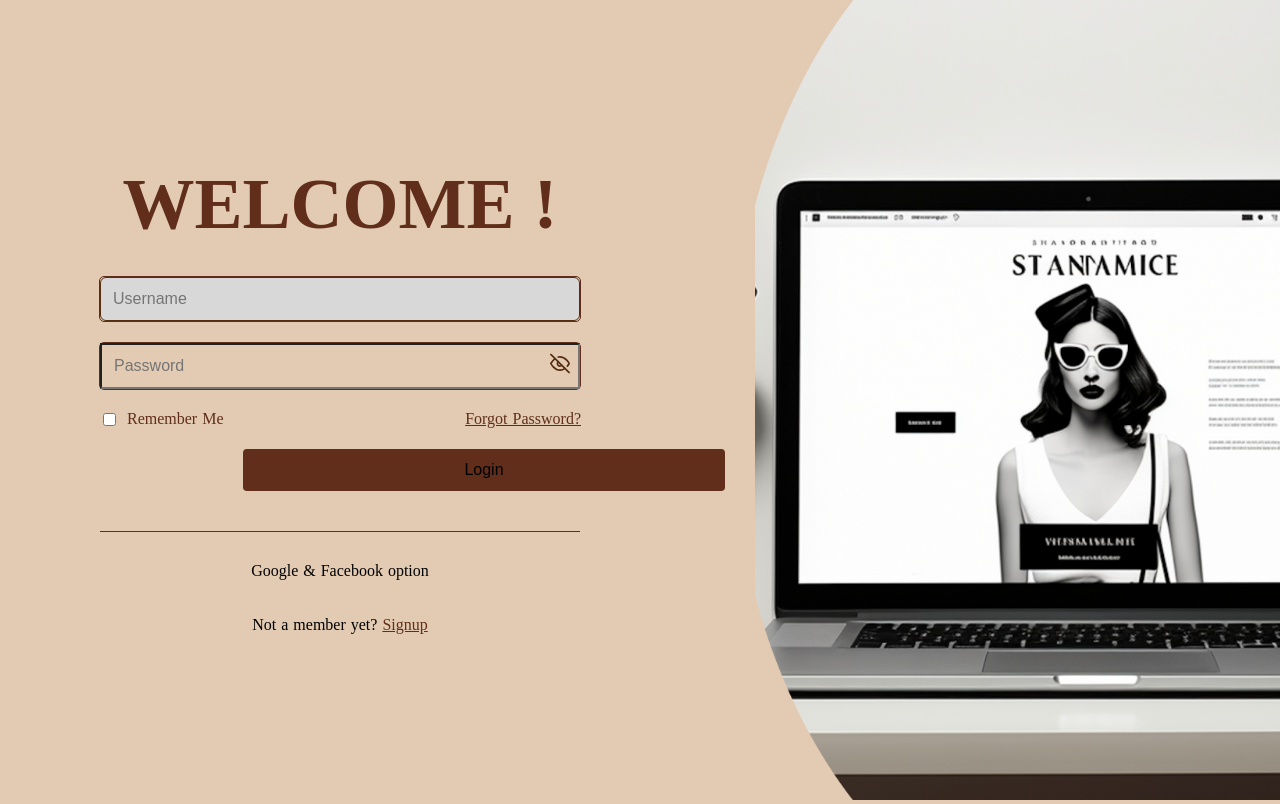
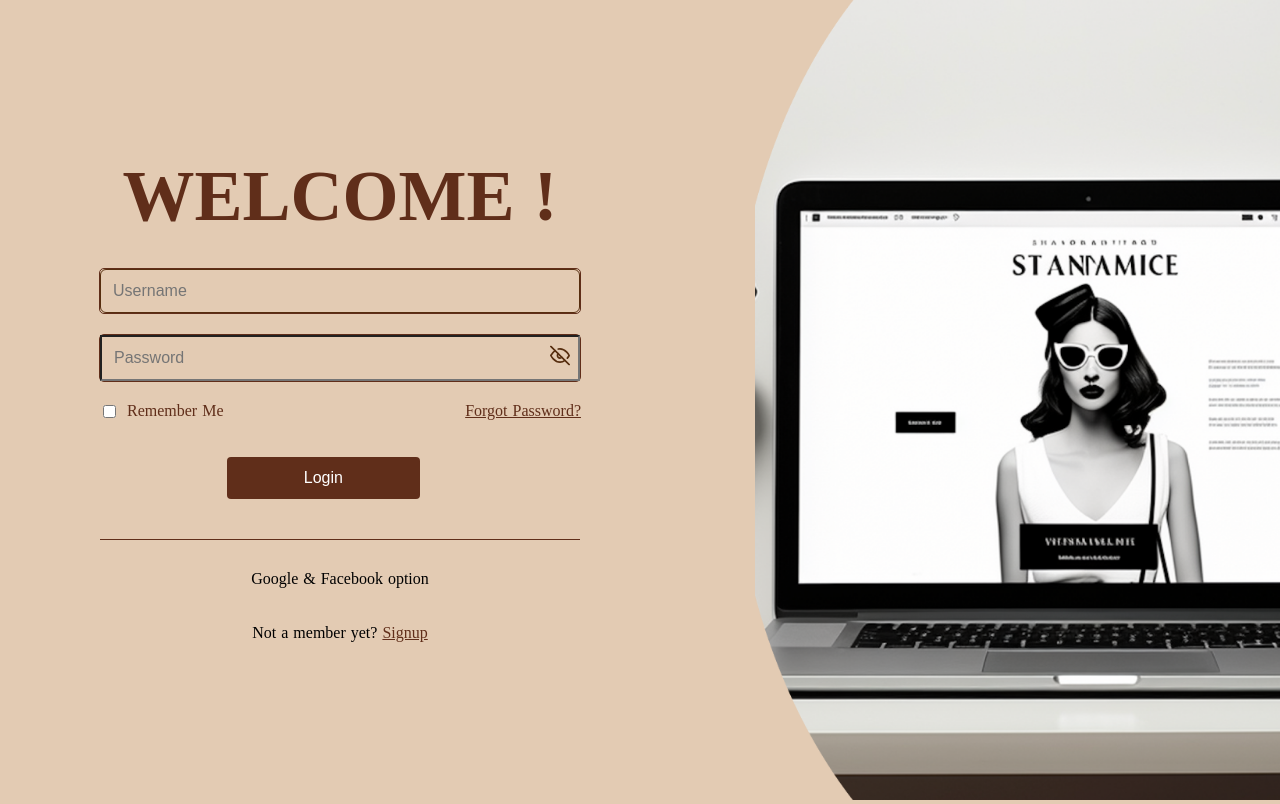
Before and after one commit to codinggita/borrowly, a React (Vite) app in the folder frontend/borrowly-frontend/: page /login in a window 1280 px wide. Built offline with nearby package versions, Linux system fonts and the light colour scheme.

Commit message:
done some changes in the CSS and code of login page and signup page

```diff
--- a/frontend/borrowly-frontend/src/components/loginPage.css
+++ b/frontend/borrowly-frontend/src/components/loginPage.css
@@ -41,7 +41,7 @@
   color: #602E1A;
 }
 
-.form-group {
+.form-group1 {
   margin-bottom: 20px;
 }
 
@@ -88,15 +88,17 @@ input:focus {
 }
 
 .login-button {
-  width: 100%;
+  width: 40%;
   padding: 12px;
   background-color: #602E1A;
+  color: white;
   border: none;
   border-radius: 4px;
   cursor: pointer;
   font-size: 16px;
   transition: background-color 0.3s ease;
-  margin-left: 9em;
+  margin-left: 8rem;
+  margin-top: 1rem;
 }
 
 .login-button:hover {
@@ -127,6 +129,28 @@ input:focus {
   margin-top: 30px;
 }
 
+.input-wrapper input[type="text"],
+input[type="number"],
+input[type="tel"],
+input[type="email"],
+select,
+textarea {
+  padding: 0.75rem;
+  border: 1px solid #572e0f;
+  background-color: #E3CBB3;
+  border-radius: 6px;
+  font-size: 1rem;
+  transition: border-color 0.2s;
+}
+
+.input-wrapper input:focus,
+select:focus,
+textarea:focus {
+  border-color: #572e0f;
+  background-color: #E3CBB3;
+  outline: none;
+}
+
 /* Responsive adjustments (example) */
 @media (max-width: 768px) {
   .login-wrapper {
--- a/frontend/borrowly-frontend/src/components/loginPage.jsx
+++ b/frontend/borrowly-frontend/src/components/loginPage.jsx
@@ -27,7 +27,7 @@ const Login = () => {
     setLoading(true);
 
     try {
-      const response = await fetch('https://borrowly.onrender.com/login', {
+      const response = await fetch('https://borrowly-backend.onrender.com/login', {
         method: 'POST',
         headers: { 'Content-Type': 'application/json' },
         body: JSON.stringify(formData)
@@ -57,7 +57,7 @@ const Login = () => {
           <h1>WELCOME !</h1>
 
           <form onSubmit={handleSubmit}>
-            <div className="form-group">
+            <div className="form-group1">
               <div className="input-wrapper">
                 <input
                   type="text"
@@ -71,7 +71,7 @@ const Login = () => {
             </div>
 
 
-            <div className="form-group">
+            <div className="form-group1">
               <div className="input-wrapper">
                 <input
                   type={showPassword ? "text" : "password"}
--- a/frontend/borrowly-frontend/src/components/signup.jsx
+++ b/frontend/borrowly-frontend/src/components/signup.jsx
@@ -50,7 +50,7 @@ const Signup = () => {
     setError('');
     setPasswordError('');
 
-    fetch('https://borrowly.onrender.com/register', {
+    fetch('https://borrowly-backend.onrender.com/register', {
       method: 'POST',
       headers: {
         'Content-Type': 'application/json',
@@ -94,7 +94,7 @@ const Signup = () => {
           {error && <div className="error-message">{error}</div>}
 
           <form onSubmit={handleSubmit}>
-            <div className="form-group">
+            <div className="form-group1">
               <div className="input-wrapper">
                 <input
                   type="text"
@@ -107,7 +107,7 @@ const Signup = () => {
               </div>
             </div>
 
-            <div className="form-group">
+            <div className="form-group1">
               <div className="input-wrapper">
                 <input
                   type="text"
@@ -120,7 +120,7 @@ const Signup = () => {
               </div>
             </div>
 
-            <div className="form-group">
+            <div className="form-group1">
               <div className="input-wrapper">
                 <input
                   type={showPassword ? "text" : "password"}
@@ -136,7 +136,7 @@ const Signup = () => {
               </div>
             </div>
 
-            <div className="form-group">
+            <div className="form-group1">
               <div className="input-wrapper">
                 <input
                   type={showConfirmPassword ? "text" : "password"}
```
